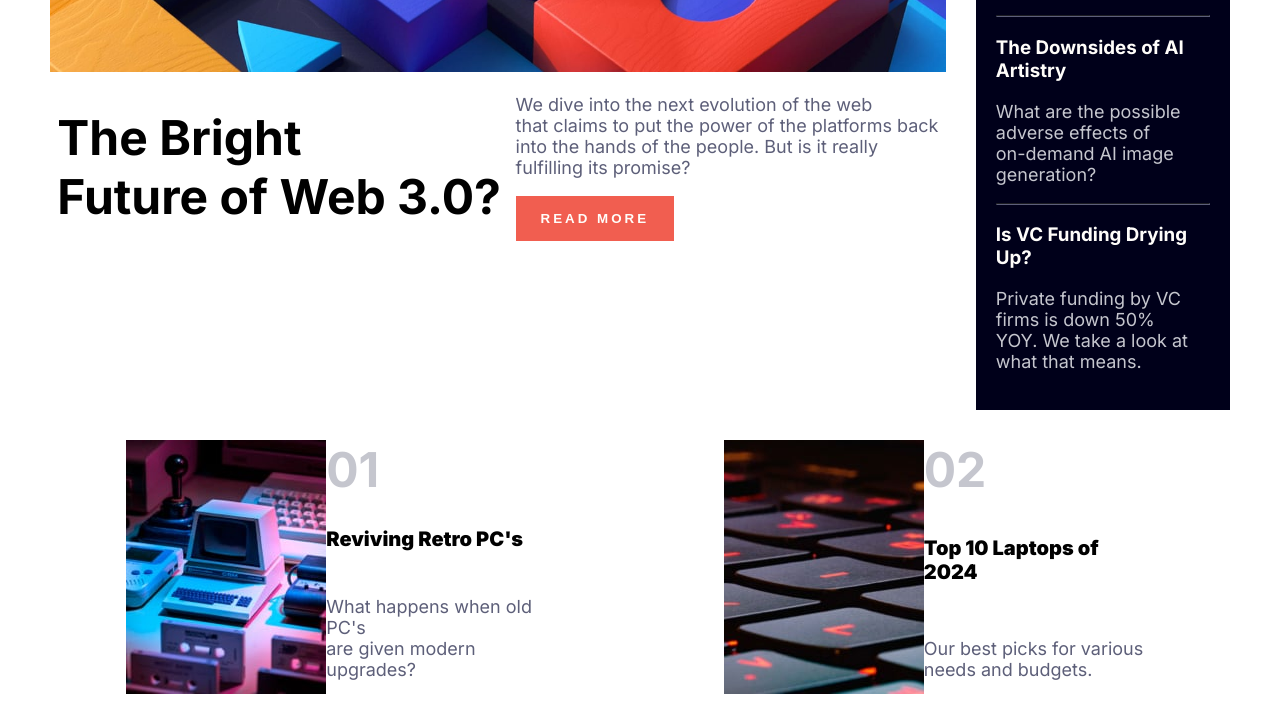
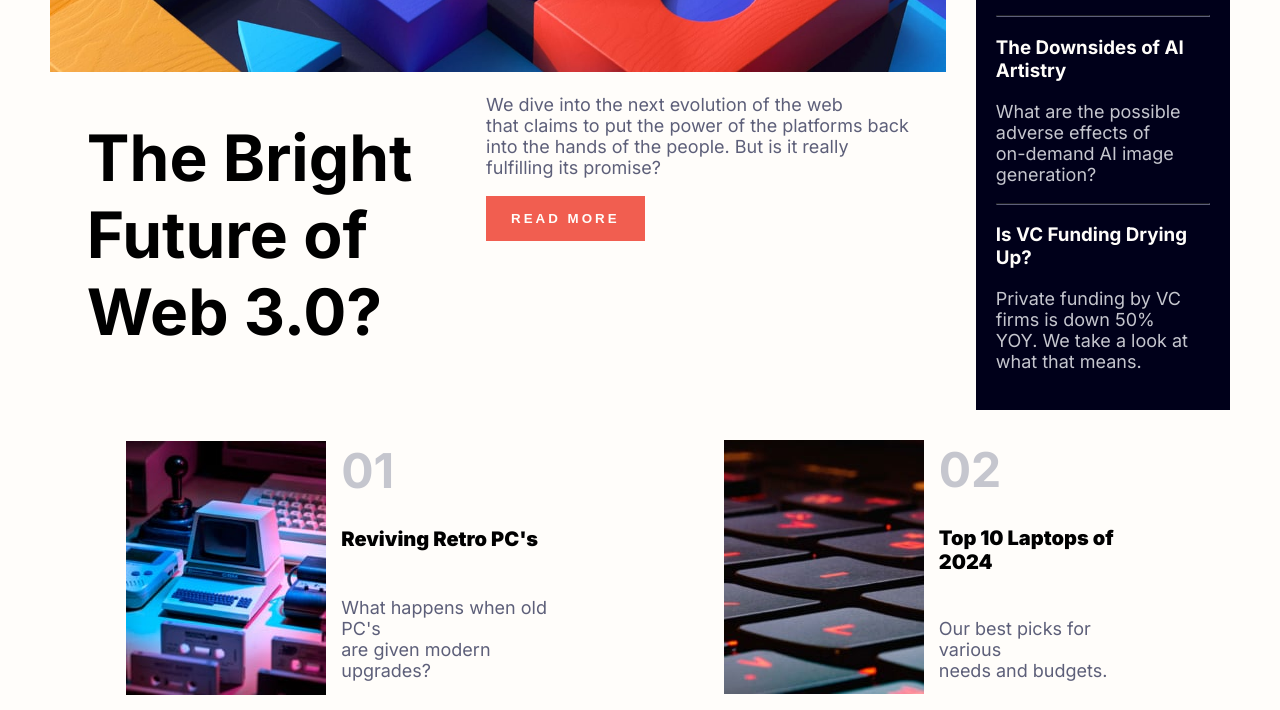
Before and after one commit to mohasallal/NewsHomePage, a plain HTML site: page index.html in a window 1280 px wide. Shown: the part 438-1148 px from the top of the page. Drawn offline with Linux system fonts and the light colour scheme.

Commit message:
small changes

```diff
--- a/index.html
+++ b/index.html
@@ -55,7 +55,7 @@
         <div class="text">
           <h1>
             The Bright<br />
-            Future of Web 3.0?
+            Future of<br> Web 3.0?
           </h1>
           <div>
             <p>
--- a/style.css
+++ b/style.css
@@ -10,6 +10,7 @@
 }
 
 body {
+  background-color: var(--Off-white);
   font-family: "Inter", sans-serif;
   margin: 0;
   padding: 50px;
@@ -114,7 +115,7 @@ main {
 }
 
 h1 {
-  font-size: 3em;
+  font-size: 4em;
 }
 
 .RdMore {
@@ -213,6 +214,7 @@ footer {
   width: 430px;
   display: flex;
   justify-content: space-between;
+  gap: 15px;
   flex-shrink: 0;
 }
 
```
